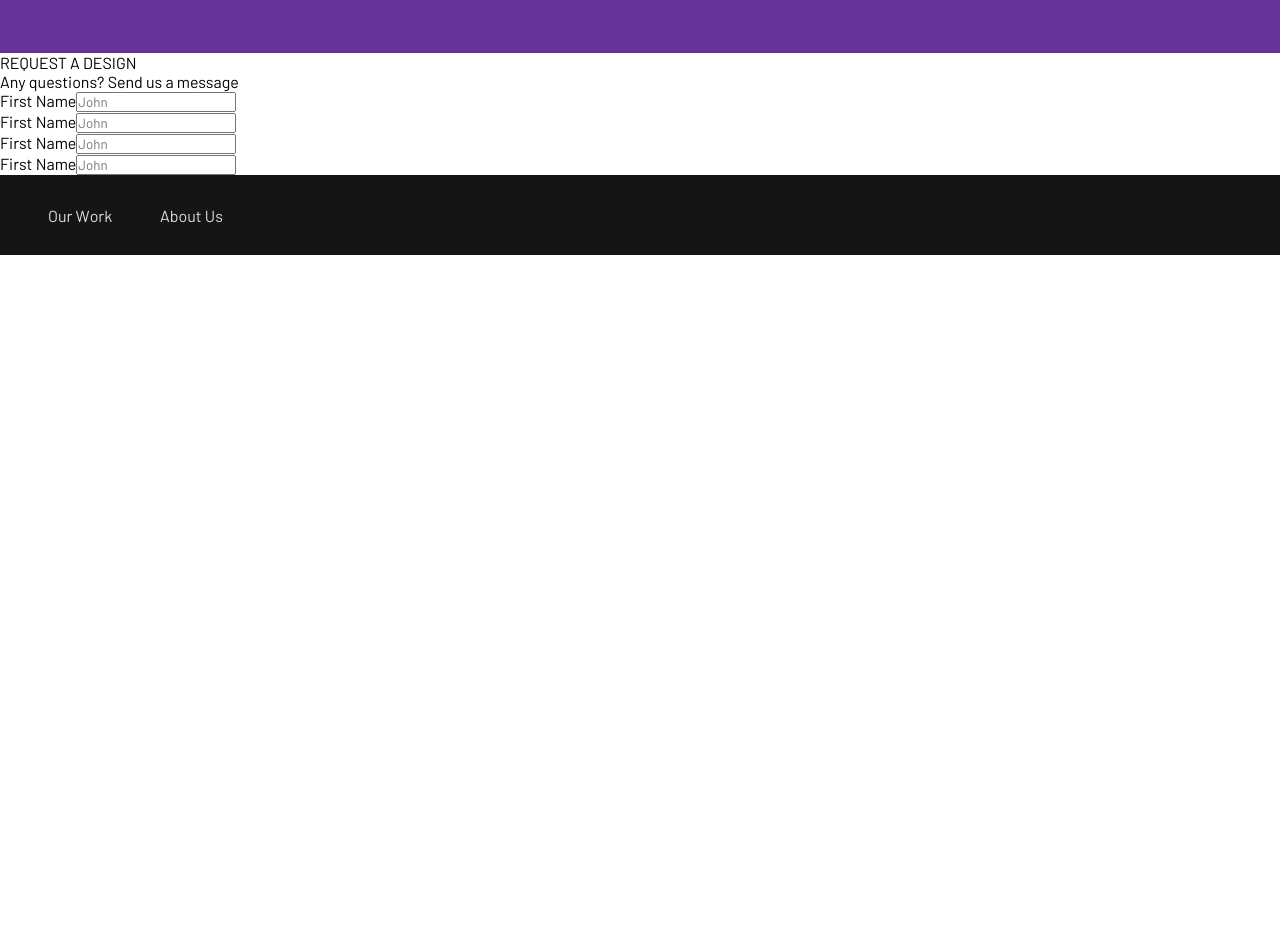
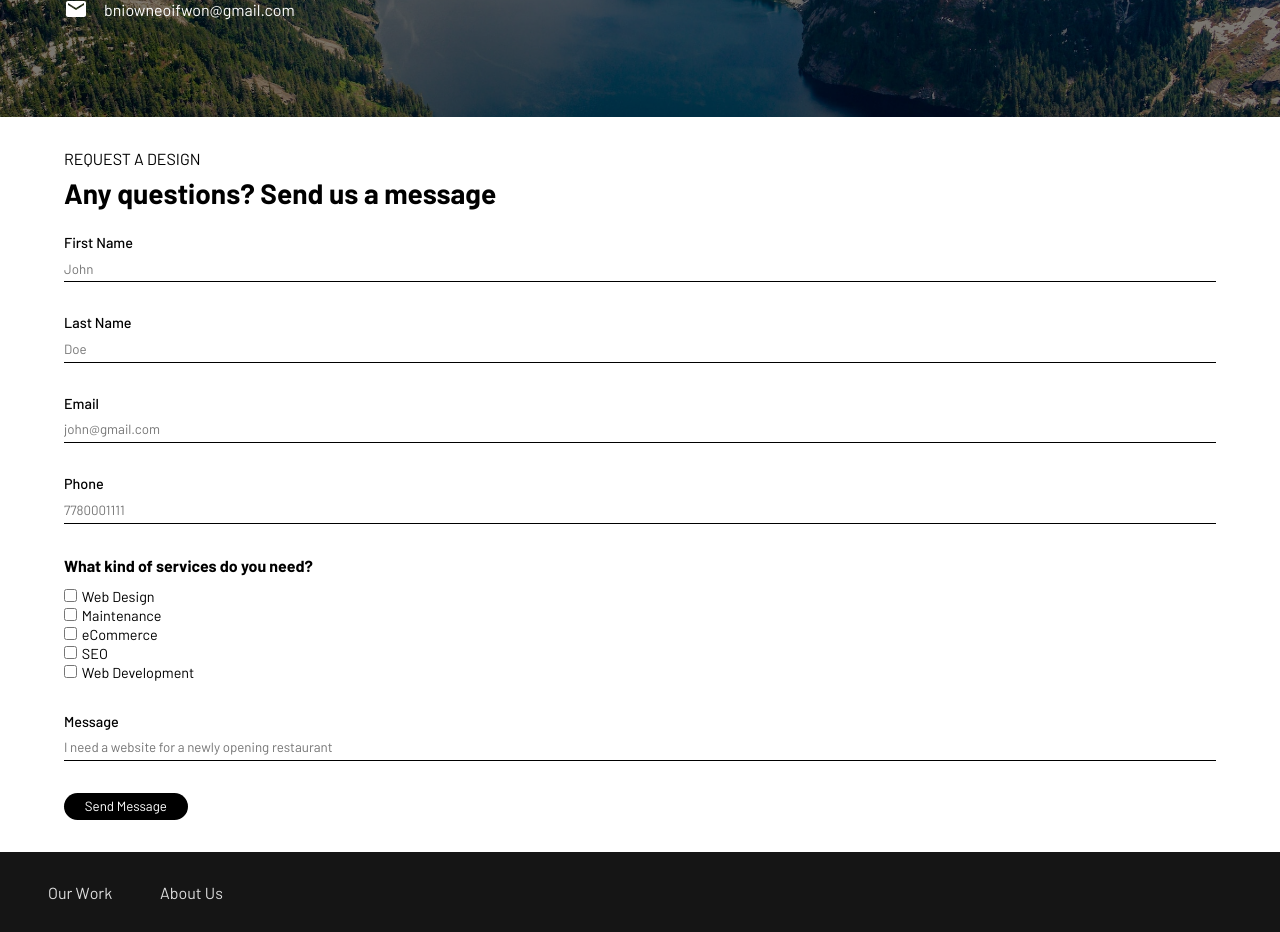
Before and after one commit to vanvisual/teamsite-frontend, a React (Create React App) app: page /contact in a window 1280 px wide. Shown: the part 360-1292 px from the top of the page. Before the commit the page ends 800 px from the top, so only its background shows below. Built offline with nearby package versions, Linux system fonts and the light colour scheme.

Commit message:
Add contact page

```diff
--- a/src/Components/FormControl/FormControl.jsx
+++ b/src/Components/FormControl/FormControl.jsx
@@ -1,9 +1,17 @@
 import "./FormControl.scss";
-const FormControl = ({type, placeholder, label, value, setValue}) => {
+const FormControl = ({type, placeholder, label, value, setValue, id}) => {
+    if(type === "checkbox") {
+        return (
+            <div className="form-control--checkbox">
+                <input id={id} value={value} className="form-control__input--checkbox" onChange={(e)=>setValue(e)} type={type}/>
+                <label htmlFor={id} className="form-control__label--checkbox">{label}</label>
+            </div>
+        )
+    }
     return (
         <div className="form-control">
-            <label htmlFor="" className="form__label">{label}</label>
-            <input value={value} onChange={(e)=>setValue(e.target.value)} type={type} placeholder={placeholder}/>
+            <label htmlFor="" className="form-control__label">{label}</label>
+            <input value={value} className="form-control__input" onChange={(e)=>setValue(e.target.value)} type={type} placeholder={placeholder}/>
         </div>
     )
 }
--- a/src/Components/FormControl/FormControl.scss
+++ b/src/Components/FormControl/FormControl.scss
@@ -0,0 +1,30 @@
+@use '../../styles/global.scss' as *;
+@use '../../styles/colours.scss' as *;
+@use '../../styles/mixins.scss' as *;
+@use '../../styles/fontsandconversions.scss' as *;
+
+.form-control {
+    display: flex;
+    flex-direction: column;
+    margin-bottom: 2rem;
+    font-weight: 500;
+    &__input {
+        background-color: white;
+        border-top:none;
+        border-right: none;
+        border-left: none;
+        border-bottom: solid 1.2px black;
+        padding-bottom: 0.3rem;
+        outline: none;
+    }
+    &__label {
+        font-size: 0.9rem;
+        margin-bottom: 0.6rem;
+    }
+    &__input--checkbox {
+        margin-right: 0.3rem;
+    }
+    &__label--checkbox {
+        font-size: 0.9rem;
+    }
+}
--- a/src/Pages/Contact/Contact.jsx
+++ b/src/Pages/Contact/Contact.jsx
@@ -3,11 +3,38 @@ import {useState} from "react";
 import emailIcon from "../../assets/icons/Email_Icon.svg";
 import phoneIcon from "../../assets/icons/Phone_Icon.svg";
 import FormControl from "../../Components/FormControl/FormControl";
+import { Form } from "react-router-dom";
 const Contact = () => {
+    // Form State
     const [fName, setFName] = useState("");
+    const [lName, setLName] = useState("");
+    const [email, setEmail] = useState("");
+    const [phone, setPhone] = useState("");
+    const [services, setServices] = useState([]);
+    const [message, setMessage] = useState("");
+
+    const handleServices = (e) => {
+        if (services.includes(e.target.value)) {
+            const filteredServices = services.filter(service => service !== e.target.value);
+            setServices(filteredServices);
+        } else {
+            setServices(prevServices => [...prevServices, e.target.value]);
+        }
+    }
+    const handleSubmit = (e) => {
+        e.preventDefault();
+        console.log(services);
+        console.log(fName);
+        console.log(lName);
+        console.log(email);
+        console.log(phone);
+        console.log(services);
+        console.log(message);
+    }
     return (
         <section className="contact">
             <div className="contact__container">
+                {/* Hero */}
                 <div className="contact__hero">
                     <h1 className="contact__title">Contact Information</h1>
                     <p className="contact__subtitle">Fill up the form and our Team will get back to you within 24 hours</p>
@@ -21,15 +48,30 @@ const Contact = () => {
                     </div>
                 </div>
                 <div className="contact__form-container">
+                    {/* Contact Header */}
                     <div className="contact__form__header">
                         <p className="contact__form__text">REQUEST A DESIGN</p>
                         <p className="contact__form__title">Any questions? Send us a message</p>
                     </div>
-                    <form className="contact__form">
-                        <FormControl label="First Name" placeholder="John" value={fName} setValue={setFName}/>
-                        <FormControl label="First Name" placeholder="John" value={fName} setValue={setFName}/>
-                        <FormControl label="First Name" placeholder="John" value={fName} setValue={setFName}/>
-                        <FormControl label="First Name" placeholder="John" value={fName} setValue={setFName}/>
+                    {/* Contact Form */}
+                    <form onSubmit={handleSubmit} className="contact__form">
+                        <FormControl label="First Name" type="text" placeholder="John" value={fName} setValue={setFName}/>
+                        <FormControl label="Last Name" type="text" placeholder="Doe" value={lName} setValue={setLName}/>
+                        <FormControl label="Email" type="email" placeholder="john@gmail.com" value={email} setValue={setEmail}/>
+                        <FormControl label="Phone" type="text" placeholder="7780001111" value={phone} setValue={setPhone}/>
+                        {/* Service Form */}
+                        <div className="contact__form__services">
+                            <p className="contact__form__services__title">What kind of services do you need?</p>
+                            <div className="contact_form__services__container">
+                                <FormControl label="Web Design" value="Web Design" id="webdesign" type="checkbox" setValue={handleServices}/>
+                                <FormControl label="Maintenance" value="Maintenance" id="maintenance" type="checkbox" setValue={handleServices}/>
+                                <FormControl label="eCommerce" value="eCommerce" id="eCommerce" type="checkbox" setValue={handleServices}/>
+                                <FormControl label="SEO" value="SEO" id="seo" type="checkbox" setValue={handleServices}/>
+                                <FormControl label="Web Development" value="Web Development" id="webdevelopment" type="checkbox" setValue={handleServices}/>
+                            </div>
+                        </div>
+                        <FormControl label="Message" type="text" placeholder="I need a website for a newly opening restaurant" value={message} setValue={setMessage}/>
+                        <button className="contact__form__btn">Send Message</button>
                     </form>
                 </div>
             </div>
--- a/src/Pages/Contact/Contact.scss
+++ b/src/Pages/Contact/Contact.scss
@@ -5,10 +5,16 @@
 
 .contact {
     &__hero {
-        background-color: rebeccapurple;
+        background-image: url("../../assets/background/contact_bg.jpg");
+        background-position: center;
+        background-size: cover;
         @include section-padding;
         @include padding-top-bottom(4rem, 4rem);
+        box-shadow: inset 0 0 0 1000px rgba(0, 0, 0, 0.5);
         color: white;
+        @include desktop {
+            @include padding-top-bottom(6rem, 6rem);
+        }
     }
     &__title {
         font-size: $px28;
@@ -20,4 +26,43 @@
         margin-top: 1.5rem;
         align-items: center;
     }
+    &__form-container {
+        @include section-padding;
+        @include padding-top-bottom(2rem, 2rem);
+    }
+    &__form__text {
+        font-size: $px14;
+        margin-bottom: 0.5rem;
+        @include tablet {
+            font-size: $px16;
+        }
+    }
+    &__form__title {
+        font-size: $px20;
+        font-weight: 600;
+        margin-bottom: 1.5rem;
+        @include tablet {
+            font-size: $px28;
+        }
+    }
+    &__form__services {
+        margin-bottom: 2rem;
+        &__title {
+            font-weight: 600;
+            margin-bottom: 0.7rem;
+        }
+    }
+    &__form__btn {
+        background-color: black;
+        color: white;
+        border: none;
+        padding: 0.3rem 1.3rem 0.4rem 1.3rem;
+        border-radius: 15px;
+        cursor: pointer;
+        &:hover {
+            background-color: $color-a;
+            scale: 0.9;
+            transition: all 0.5s;
+        }
+    }
 }
```
Also changed, not shown: src/assets/background/contact_bg.jpg (added).
